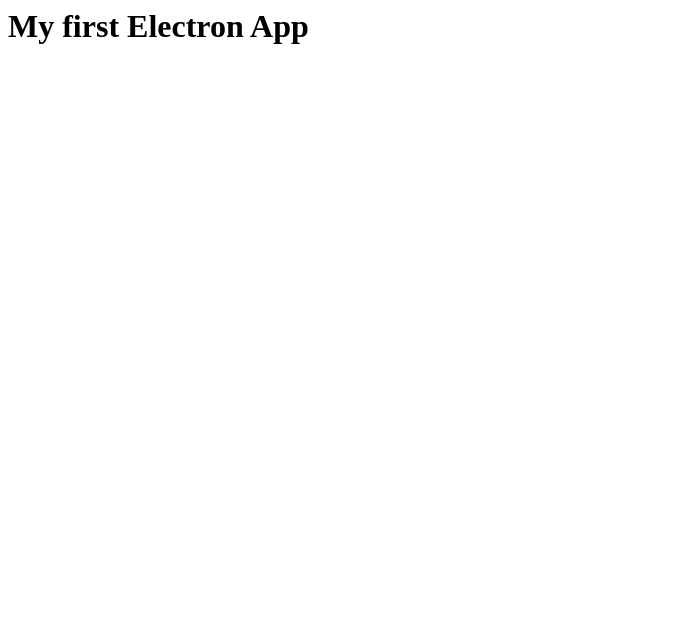
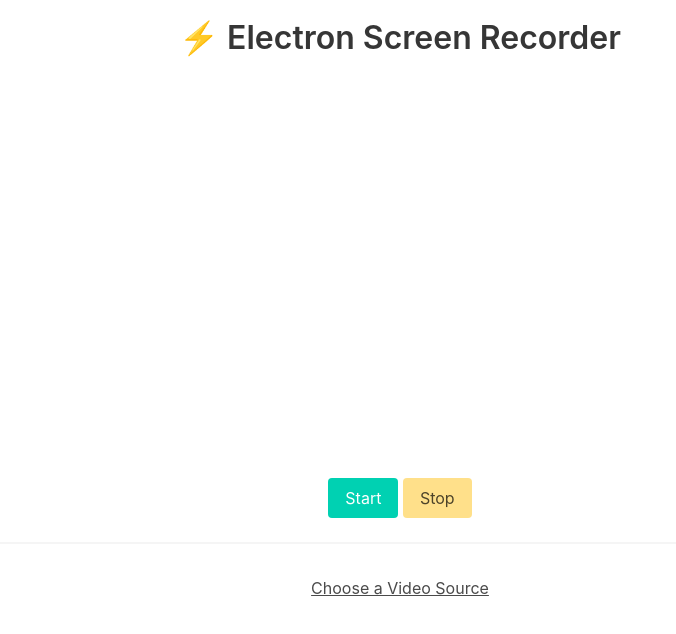
Before and after one commit to BukkitGerman/example-electron-desktop-app, an Electron app: page index.html in a window 800 px wide. Shown: the whole page, without its empty margins (0-676 px from the left). Drawn offline with nearby package versions, Linux system fonts and the light colour scheme.

Commit message:
update Project

```diff
--- /dev/null
+++ b/index.css
@@ -0,0 +1,16 @@
+body {
+  font-family: -apple-system, BlinkMacSystemFont, "Segoe UI", Roboto, Helvetica, Arial, sans-serif;
+  padding: 0;
+  margin: 0;
+}
+
+
+video {
+  width: 100%;
+  height: auto;
+}
+
+body {
+  text-align: center;
+  padding-top: 20px;
+}
--- a/index.html
+++ b/index.html
@@ -1,5 +1,27 @@
+<!DOCTYPE html>
 <html>
-    <body>
-        <h1>My first Electron App</h1>
-    </body>
+  <head>
+    <meta charset="UTF-8" />
+    <title>Hello World!</title>
+    <link
+      rel="stylesheet"
+      href="https://cdn.jsdelivr.net/npm/bulma@0.8.0/css/bulma.min.css"
+    />
+    <link rel="stylesheet" href="index.css" />
+    <script defer src="render.js"></script>
+  </head>
+  <body class="content">
+    <h1>⚡ Electron Screen Recorder</h1>
+
+    <video></video>
+
+    <button id="startBtn" class="button is-primary">Start</button>
+    <button id="stopBtn" class="button is-warning">Stop</button>
+
+    <hr />
+
+    <button id="videoSelectBtn" class="button is-text">
+      Choose a Video Source
+    </button>
+  </body>
 </html>
--- a/package.json
+++ b/package.json
@@ -9,7 +9,7 @@
     "test": "echo \"Error: no test specified\" && exit 1",
     "start": "npm run build && electron .",
     "build": "webpack --config ./webpack.config.js",
-    "build-tsc": "tsc main.ts",
+    "build-tsc": "tsc .",
     "build-tsc-w": "tsc -w main.ts"
   },
   "repository": {
```
Also changed, not shown: main.js (+6 -4 lines), main.ts (+6 -3 lines).
